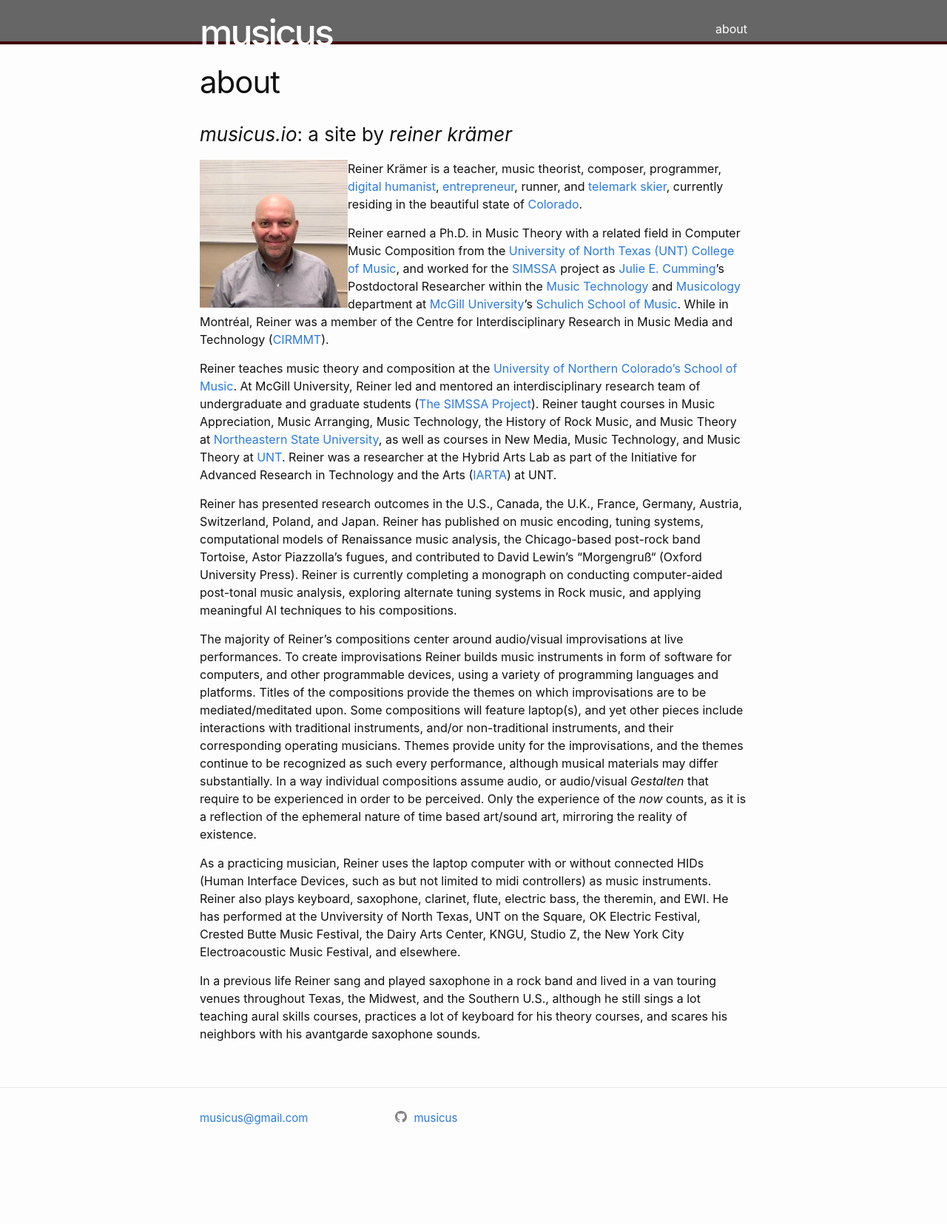
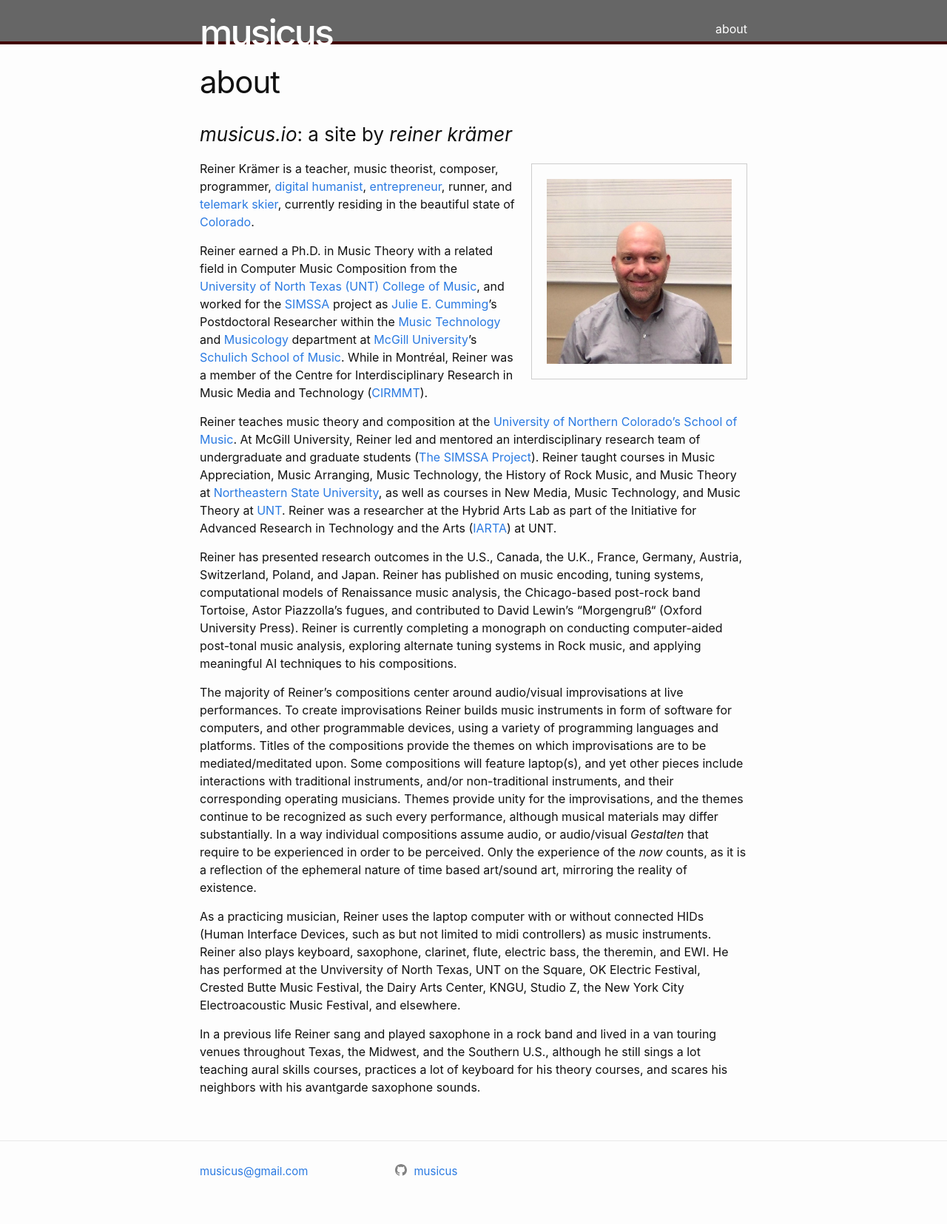
Before and after one commit to musicus/musicus.github.io, a Jekyll site: the page built from about.markdown, in a window 1280 px wide. Shown: the whole page at 74% size. Built offline with Jekyll 4.4.1, drawn with Linux system fonts in a browser that asks for light colours; before the commit the page ends 1583 px from its top, so only the background shows below that.

Commit message:
Formatted image in about page.

```diff
--- a/about.markdown
+++ b/about.markdown
@@ -6,7 +6,7 @@ permalink: /about/
 
 ### *musicus.io*: a site by *reiner kr&auml;mer*
 
-<img src="https://musicus.io/assets/images/skipass.jpg" style="float:left;width:200px;height:auto;margin:0 20px 20ps 0px">Reiner Krämer is a teacher, music theorist, composer, programmer, [digital humanist](https://www.thebritishacademy.ac.uk/blog/what-are-digital-humanities/){:target="_blank"}, [entrepreneur](https://www.mathnasium.com/boulder/about){:target="_blank"}, runner, and [telemark skier](https://www.youtube.com/watch?v=JCF_ejx4-Kc){:target="_blank"}, currently residing in the beautiful state of [Colorado](https://www.colorado.com){:target="_blank"}.
+<img src="https://musicus.io/assets/images/skipass.jpg" style="max-width: 100%; vertical-align: middle;float: right; width: 250px; height: auto; margin: 5px 0px 5px 20px; border: 1px solid rgba(102, 102, 102, 0.32); padding: 20px;">Reiner Krämer is a teacher, music theorist, composer, programmer, [digital humanist](https://www.thebritishacademy.ac.uk/blog/what-are-digital-humanities/){:target="_blank"}, [entrepreneur](https://www.mathnasium.com/boulder/about){:target="_blank"}, runner, and [telemark skier](https://www.youtube.com/watch?v=JCF_ejx4-Kc){:target="_blank"}, currently residing in the beautiful state of [Colorado](https://www.colorado.com){:target="_blank"}.
 
 Reiner earned a Ph.D. in Music Theory with a related field in Computer Music Composition from the [University of North Texas (UNT) College of Music](https://music.unt.edu){:target="_blank"}, and worked for the [SIMSSA](http://simssa.ca){:target="_blank"} project as [Julie E. Cumming](https://www.mcgill.ca/music/julie-e-cumming){:target="_blank"}'s Postdoctoral Researcher within the [Music Technology](https://www.mcgill.ca/music/about-us/music-technology){:target="_blank"} and [Musicology](https://www.mcgill.ca/music/about-us/music-history-musicology){:target="_blank"} department at [McGill University](https://www.mcgill.ca){:target="_blank"}’s [Schulich School of Music](https://www.mcgill.ca/music/){:target="_blank"}. While in Montréal, Reiner was a member of the Centre for Interdisciplinary Research in Music Media and Technology ([CIRMMT](https://www.cirmmt.org/){:target="_blank"}).
 
```
